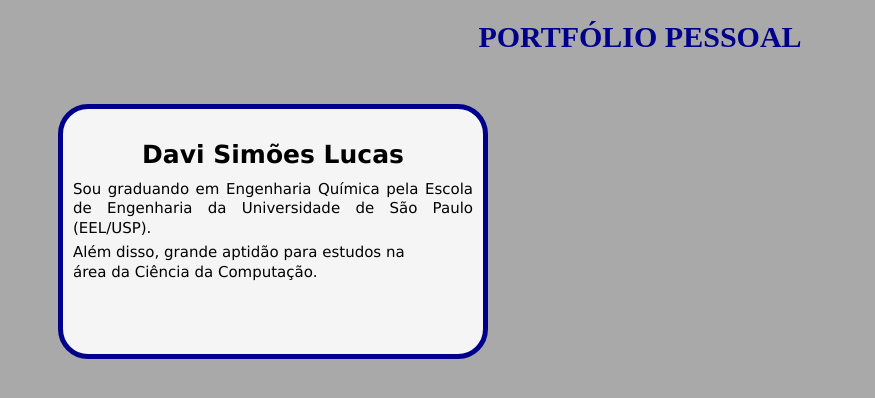
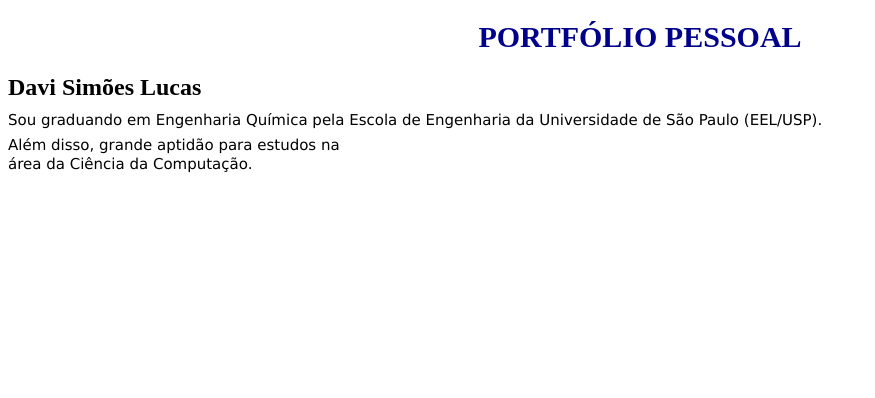
Before and after one commit to davisimlucas/project-site-Flask, a Flask app: page / in a window 1280 px wide. Shown: the top 398 px of the page, without its empty margins (0-875 px from the left). Run offline with Flask 3, Linux system fonts and the light colour scheme.

Commit message:
style css

```diff
--- a/src/static/css/style.css
+++ b/src/static/css/style.css
@@ -1,31 +1,18 @@
 
 body{
-    background-color: darkgrey;
+    background-color: white ;
+}
+
+.container{
+
+}
+.content{
+
 }
 h1{
     color:darkblue;
     font: 900, bold;
     font-size: 30px;
-    text-align: center;
-}
-div{
-    width: 400px;
-    height: 225px;
-    padding: 10px;
-    position: relative;
-    top: 30px;
-    left: 50px;
-    background-color: whitesmoke;
-    border: 5px;
-    border-color: darkblue;
-    border-style: solid;
-    border-radius: 30px;
-}
-h2{
-    color: black;
-    font: 600, bold;
-    font-family: Verdana;
-    font-size: 25px;
     text-align: center;
 }
 p{
```
